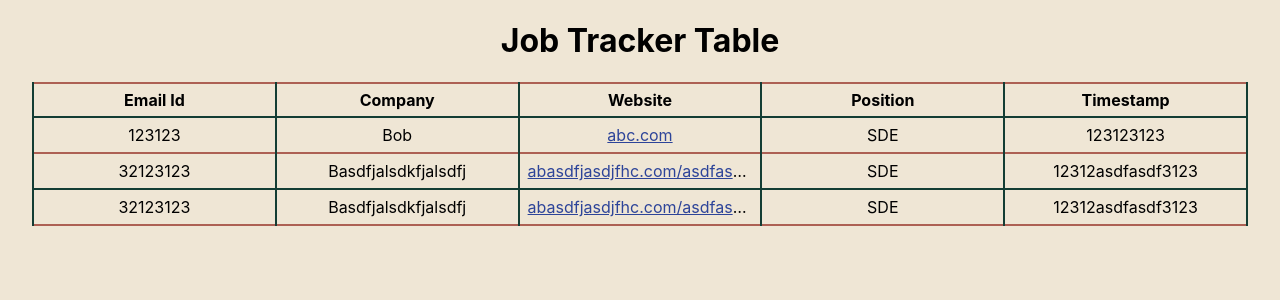
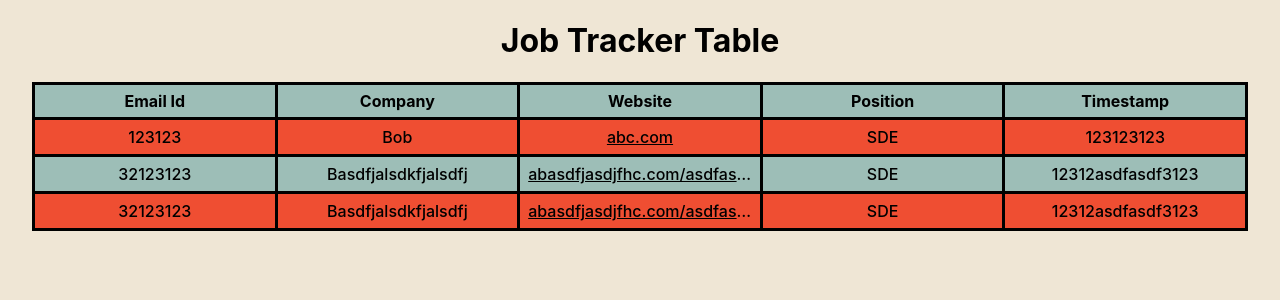
Before and after one commit to PleaseHireUs/react-app, a React (Create React App) app in the folder user-interface/: page / in a window 1280 px wide. Shown: the top 300 px of the page. Built offline with nearby package versions, Linux system fonts and the light colour scheme.

Commit message:
update styles for better presentation

```diff
--- a/user-interface/src/App.css
+++ b/user-interface/src/App.css
@@ -2,7 +2,7 @@
   text-align: center;
 }
 .a{
-  color: #2d4499;
+  color: black;
 }
 .table{
   width: 95%;
@@ -14,39 +14,34 @@
 .th{
   padding: 6px 0px;
   width: 20%;
-  border-left: #133d34;
-  border-right: #133d34;
-  border-width: 0px 2px;
+  border-color: black;
+  border-width: 3px;
   border-style: solid;
 }
 .td{
   padding: 7px 8px;
+  border-color: black;
+  border-width: 3px;
+  border-style: solid;
   width: 20%;
   overflow: hidden;
   text-overflow: ellipsis;
 }
-.td{
-  border-left: #133d34;
-  border-right: #133d34;
-  border-width: 0px 2px;
-  border-style: solid;
-}
 
 .first{
-  border-color: #133d34;
-  border-top-color: #ad6154;
-  border-width: 2px;
-  border-style: solid;
+  background-color: #9dbeb7;
+
 }
 .tr:nth-child(even){
-  border-color: #133d34;
-  border-width: 2px;
-  border-style: solid;
+  background-color: #9dbeb7;
+  color: black;
+  font-weight: 550;
 }
 .tr:nth-child(odd){
-  border-color: #ad6154;
-  border-width: 2px;
-  border-style: solid;
+  background-color: #ef4e32;
+  color: black;
+  font-weight: 550;
+
 }
 /* .App-logo {
   height: 40vmin;
```
